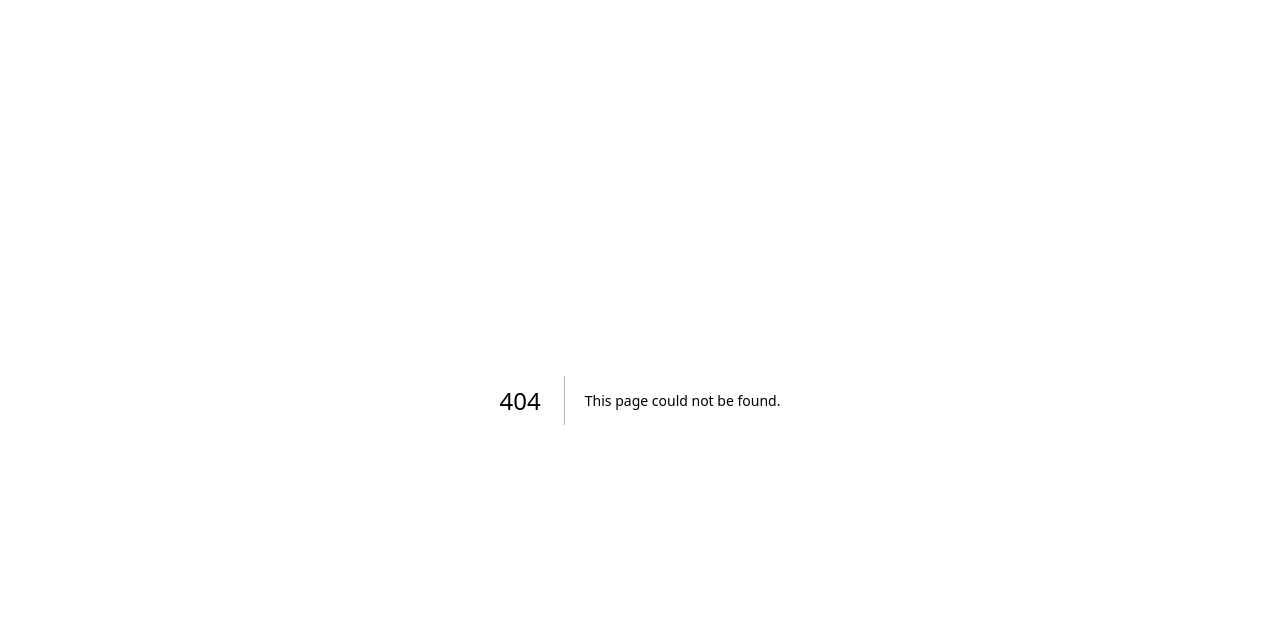
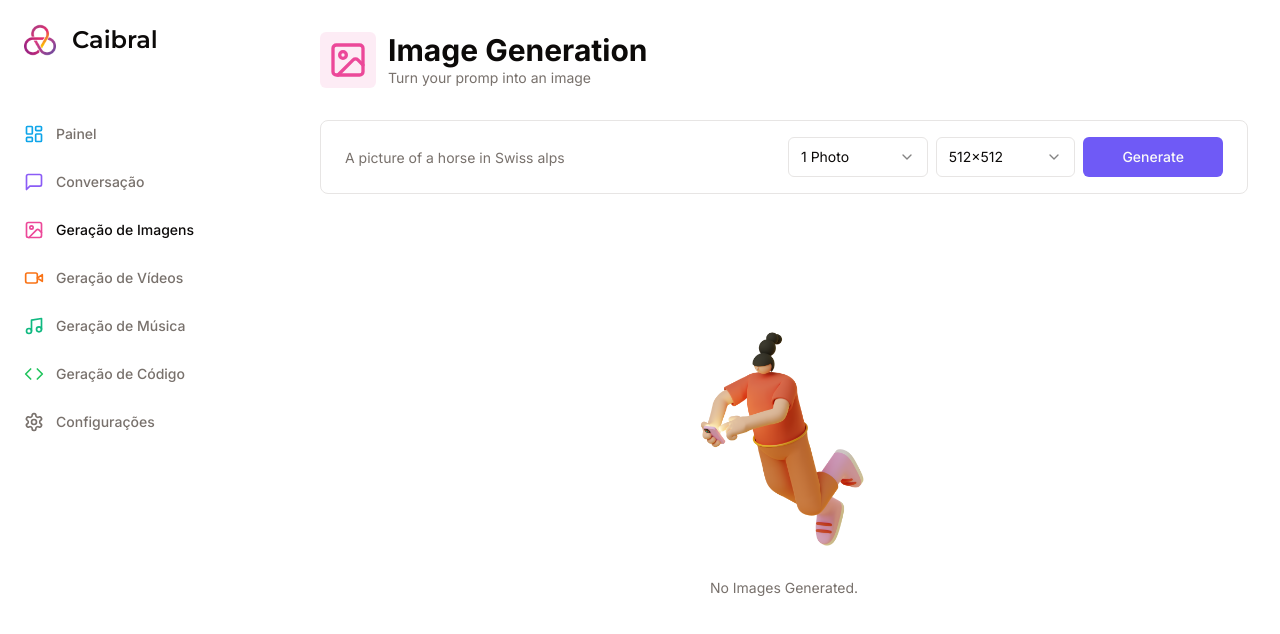
Before and after one commit to evertonccarvalho/ai-sass, a Next.js app: page /image in a window 1280 px wide. Before the commit this address had no page. Shown: the top 634 px of the page. Built offline with nearby package versions, Linux system fonts and the light colour scheme.

Commit message:
image generation

```diff
--- a/next.config.js
+++ b/next.config.js
@@ -1,4 +1,12 @@
 /** @type {import('next').NextConfig} */
-const nextConfig = {}
+const nextConfig = {
+	images: {
+		domains: [
+			'googleusercontent.com',
+			'oaidalleapiprodscus.blob.core.windows.net',
+			'cdn.openai.com',
+		],
+	},
+};
 
-module.exports = nextConfig
+module.exports = nextConfig;
--- /dev/null
+++ b/src/app/(dashboard)/(routes)/image/constants.ts
@@ -0,0 +1,47 @@
+import * as z from 'zod';
+
+export const formSchema = z.object({
+	prompt: z.string().min(1, {
+		message: 'Image prompt is required',
+	}),
+	amount: z.string().min(1),
+	resolution: z.string().min(1),
+});
+
+export const amountOptions = [
+	{
+		value: '1',
+		label: '1 Photo',
+	},
+	{
+		value: '2',
+		label: '2 Photos',
+	},
+	{
+		value: '3',
+		label: '3 Photos',
+	},
+	{
+		value: '4',
+		label: '4 Photos',
+	},
+	{
+		value: '5',
+		label: '5 Photos',
+	},
+];
+
+export const resolutionOptions = [
+	{
+		value: '256x256',
+		label: '256x256',
+	},
+	{
+		label: '512x512',
+		value: '512x512',
+	},
+	{
+		label: '1024x1024',
+		value: '1024x1024',
+	},
+];
--- /dev/null
+++ b/src/app/(dashboard)/(routes)/image/page.tsx
@@ -0,0 +1,213 @@
+'use client';
+
+import * as z from 'zod';
+import axios from 'axios';
+import { Download, ImageIcon, MessageSquare } from 'lucide-react';
+import { useForm } from 'react-hook-form';
+// import { toast } from 'react-hot-toast';
+import { useRouter } from 'next/navigation';
+
+import { BotAvatar } from '@/components/bot-avatar';
+import { Heading } from '@/components/heading';
+import { Button } from '@/components/ui/button';
+import { Input } from '@/components/ui/input';
+import { zodResolver } from '@hookform/resolvers/zod';
+import { Form, FormControl, FormField, FormItem } from '@/components/ui/form';
+import { cn } from '@/lib/utils';
+import { Loader } from '@/components/loader';
+import { UserAvatar } from '@/components/user-avatar';
+import { amountOptions, formSchema, resolutionOptions } from './constants';
+
+import { Empty } from '@/components/empty';
+import { useProModal } from '@/hooks/use-pro-modal';
+import { useState } from 'react';
+import {
+	Select,
+	SelectContent,
+	SelectItem,
+	SelectTrigger,
+	SelectValue,
+} from '@/components/ui/select';
+import { Card, CardFooter } from '@/components/ui/card';
+import Image from 'next/image';
+
+const ImagePage = () => {
+	const router = useRouter();
+	const proModal = useProModal();
+	const [images, setImages] = useState<string[]>([]);
+
+	const form = useForm<z.infer<typeof formSchema>>({
+		resolver: zodResolver(formSchema),
+		defaultValues: {
+			prompt: '',
+			amount: '1',
+			resolution: '512x512',
+		},
+	});
+
+	const isLoading = form.formState.isSubmitting;
+
+	const onSubmit = async (values: z.infer<typeof formSchema>) => {
+		try {
+			setImages([]);
+			const response = await axios.post('/api/image', values);
+
+			const urls = response.data.map((image: { url: string }) => image.url);
+
+			setImages(urls);
+
+			form.reset();
+		} catch (error: any) {
+			if (error?.response?.status === 403) {
+				proModal.onOpen();
+			} else {
+				console.log('Something went wrong.');
+			}
+		} finally {
+			router.refresh();
+		}
+	};
+
+	return (
+		<div>
+			<Heading
+				title="Image Generation"
+				description="Turn your promp into an image"
+				icon={ImageIcon}
+				iconColor="text-pink-500"
+				bgColor="bg-pink-500/10"
+			/>
+
+			<div className="px-4 lg:px-8">
+				<div>
+					<Form {...form}>
+						<form
+							onSubmit={form.handleSubmit(onSubmit)}
+							className="
+              rounded-lg
+              border
+              w-full
+              p-4
+              px-3
+              md:px-6
+              focus-within:shadow-sm
+              grid
+              grid-cols-12
+              gap-2
+            "
+						>
+							<FormField
+								name="prompt"
+								render={({ field }) => (
+									<FormItem className="col-span-12 lg:col-span-6">
+										<FormControl className="m-0 p-0">
+											<Input
+												className="border-0 outline-none focus-visible:ring-0 focus-visible:ring-transparent"
+												disabled={isLoading}
+												placeholder="A picture of a horse in Swiss alps"
+												{...field}
+											/>
+										</FormControl>
+									</FormItem>
+								)}
+							/>
+							<FormField
+								control={form.control}
+								name="amount"
+								render={({ field }) => (
+									<FormItem className="col-span-12 lg:col-span-2">
+										<Select
+											disabled={isLoading}
+											onValueChange={field.onChange}
+											value={field.value}
+											defaultValue={field.value}
+										>
+											<FormControl>
+												<SelectTrigger>
+													<SelectValue defaultValue={field.value} />
+												</SelectTrigger>
+											</FormControl>
+											<SelectContent>
+												{amountOptions.map((option) => (
+													<SelectItem key={option.value} value={option.value}>
+														{option.label}
+													</SelectItem>
+												))}
+											</SelectContent>
+										</Select>
+									</FormItem>
+								)}
+							/>
+							<FormField
+								control={form.control}
+								name="resolution"
+								render={({ field }) => (
+									<FormItem className="col-span-12 lg:col-span-2">
+										<Select
+											disabled={isLoading}
+											onValueChange={field.onChange}
+											value={field.value}
+											defaultValue={field.value}
+										>
+											<FormControl>
+												<SelectTrigger>
+													<SelectValue defaultValue={field.value} />
+												</SelectTrigger>
+											</FormControl>
+											<SelectContent>
+												{resolutionOptions.map((option) => (
+													<SelectItem key={option.value} value={option.value}>
+														{option.label}
+													</SelectItem>
+												))}
+											</SelectContent>
+										</Select>
+									</FormItem>
+								)}
+							/>
+							<Button
+								className="col-span-12 lg:col-span-2 w-full"
+								type="submit"
+								disabled={isLoading}
+								size="icon"
+							>
+								Generate
+							</Button>
+						</form>
+					</Form>
+				</div>
+				<div className="space-y-4 mt-4">
+					{isLoading && (
+						<div className="o-20">
+							<Loader />
+						</div>
+					)}
+					{images.length === 0 && !isLoading && (
+						<Empty label="No Images Generated." />
+					)}
+					<div className="grid grid-cols-1 md:grid-cols-2 lg:grid-cols-3 xl:grid-cols-4 mt-8 gap-4">
+						{images.map((src) => (
+							<Card key={src} className="rounded-lg overflow-hidden">
+								<div className="relative aspect-square">
+									<Image fill alt="Generated" src={src} />
+								</div>
+								<CardFooter className="p-2">
+									<Button
+										onClick={() => window.open(src)}
+										variant="secondary"
+										className="w-full"
+									>
+										<Download className="h-4 w-4 mr-2" />
+										Download
+									</Button>
+								</CardFooter>
+							</Card>
+						))}
+					</div>
+				</div>
+			</div>
+		</div>
+	);
+};
+
+export default ImagePage;
--- /dev/null
+++ b/src/app/api/image/route.ts
@@ -0,0 +1,47 @@
+// New
+import { auth } from '@clerk/nextjs';
+import { NextResponse } from 'next/server';
+import OpenAI from 'openai';
+
+const openai = new OpenAI({
+	apiKey: process.env.OPENAI_API_KEY, // This is also the default, can be omitted
+});
+
+export async function POST(req: Request) {
+	try {
+		const { userId } = auth();
+		const body = await req.json();
+		const { prompt, amount = 1, resolution = '512x512' } = body;
+
+		if (!userId) {
+			return new NextResponse('Unauthorized', { status: 401 });
+		}
+
+		if (!openai.apiKey) {
+			return new NextResponse('Openai API Key not Configured', { status: 500 });
+		}
+
+		if (!prompt) {
+			return new NextResponse('Prompt is required', { status: 400 });
+		}
+
+		if (!amount) {
+			return new NextResponse('Amount is required', { status: 400 });
+		}
+
+		if (!resolution) {
+			return new NextResponse('Resolution is required', { status: 400 });
+		}
+
+		const response = await openai.images.generate({
+			prompt: prompt,
+			n: parseInt(amount, 10),
+			size: resolution,
+		});
+
+		return NextResponse.json(response.data);
+	} catch (error) {
+		console.log('[IMAGE_ERROR', error);
+		return new NextResponse('Internal error', { status: 500 });
+	}
+}
```
